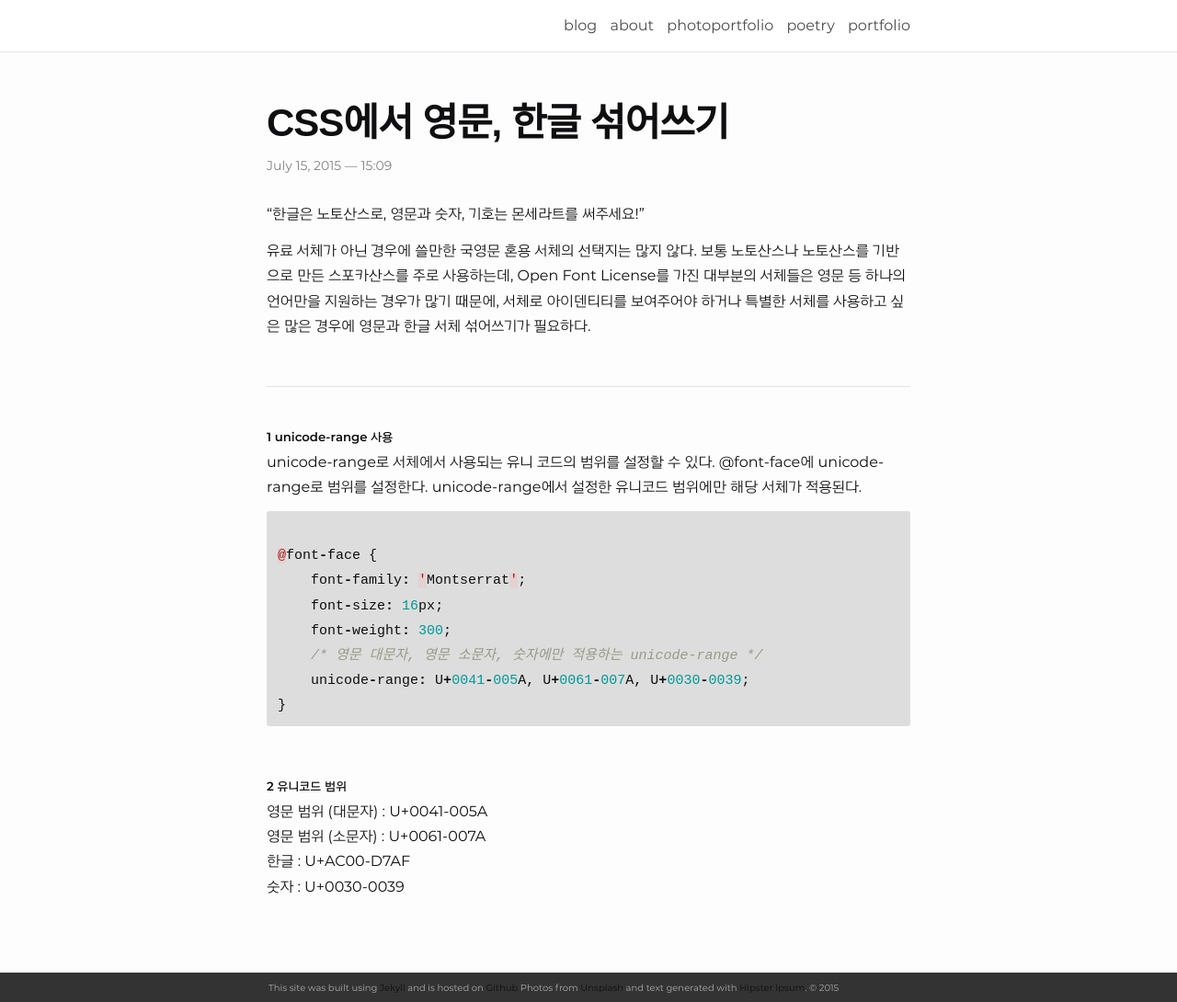
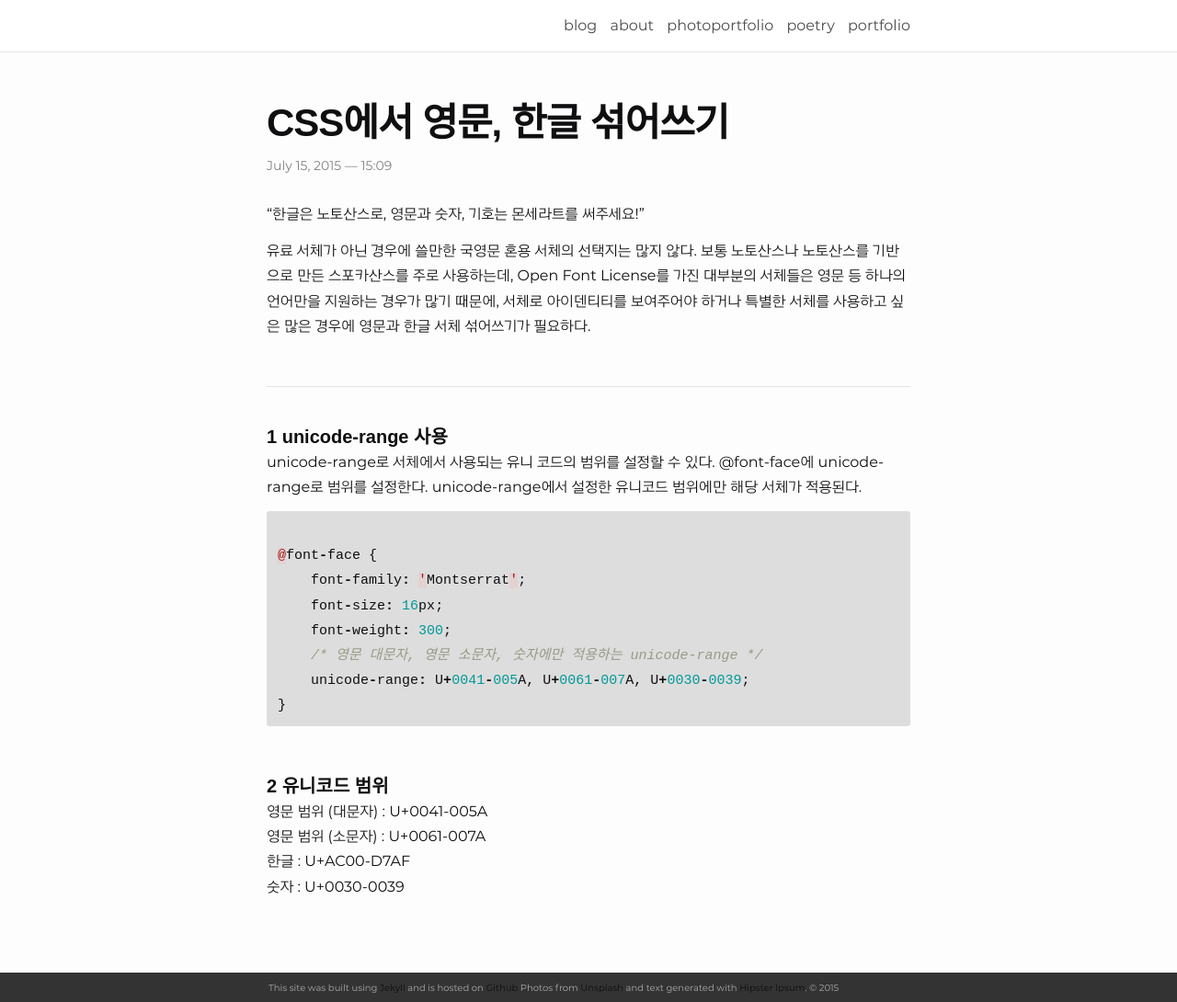
Before and after one commit to junethirty/junethirty.github.io, a Jekyll site: the page built from _posts/2021-08-15-lang.markdown, in a window 1280 px wide and 1090 px high. Shown: the whole window at 92% size. Built offline with Jekyll 4.4.1, drawn with Linux system fonts in a browser that asks for light colours; nearby versions of some CDN libraries.

Commit message:
headings minor changes

```diff
--- a/_posts/2021-08-15-lang.markdown
+++ b/_posts/2021-08-15-lang.markdown
@@ -14,7 +14,7 @@ description: an example of a blog post with some code
 
 
 
-##### 1 unicode-range 사용
+#### 1 unicode-range 사용
 
 unicode-range로 서체에서 사용되는 유니 코드의 범위를 설정할 수 있다. @font-face에 unicode-range로 범위를 설정한다.
 unicode-range에서 설정한 유니코드 범위에만 해당 서체가 적용된다.
@@ -31,7 +31,7 @@ unicode-range에서 설정한 유니코드 범위에만 해당 서체가 적용
 {% endhighlight %}
 <br/>
 
-##### 2 유니코드 범위
+#### 2 유니코드 범위
 
 영문 범위 (대문자) : U+0041-005A
 영문 범위 (소문자) : U+0061-007A
--- a/_sass/_base.scss
+++ b/_sass/_base.scss
@@ -140,10 +140,6 @@ hr{
     border-top: 1px solid rgba(0, 0, 0, 0.1);
     border-bottom: 1px solid rgba(255, 255, 255, 0.3);
 
-}
-
-br{
-    line-height: 130%;
 }
 
 /**
```
Also changed, not shown: 1 other file.
